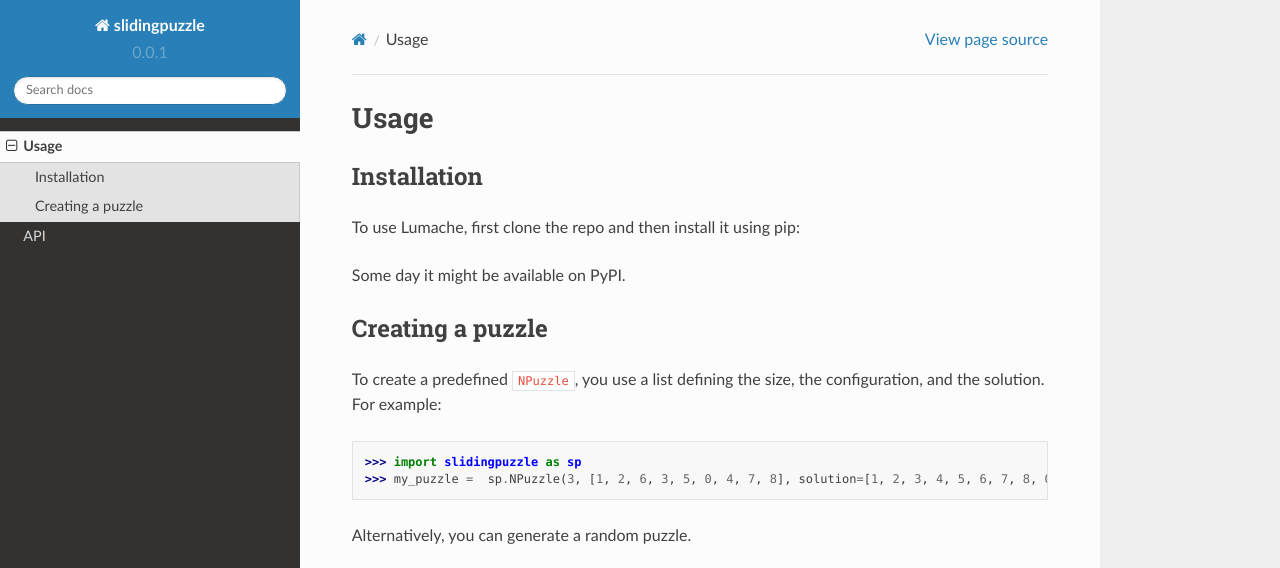
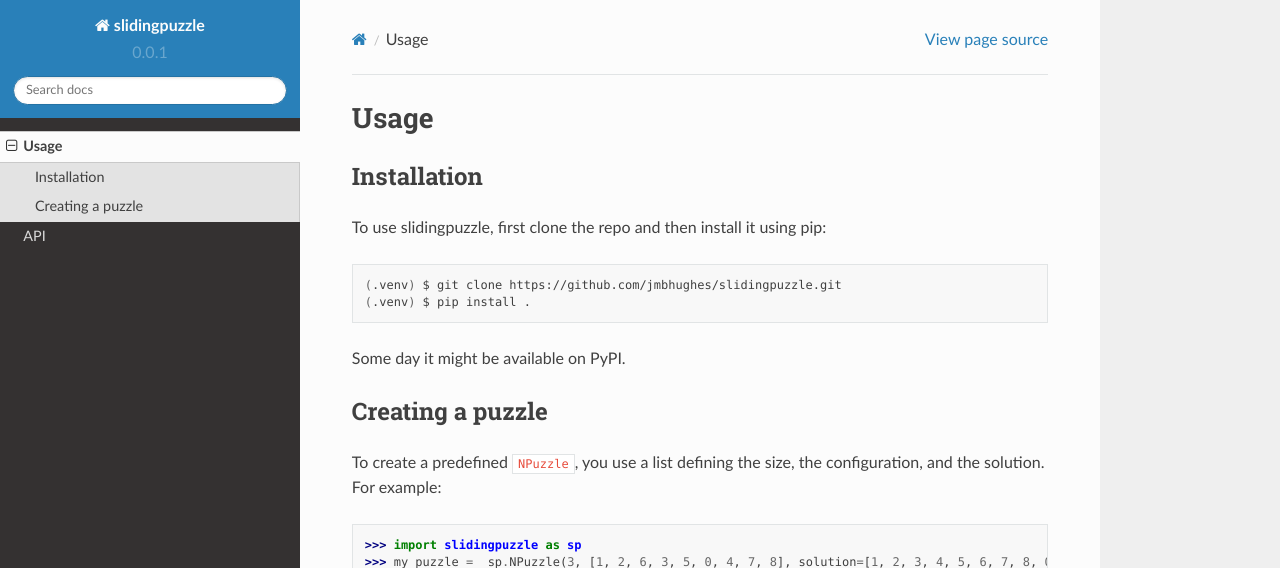
Before and after one commit to jmbhughes/slidingpuzzle, a Sphinx documentation site: the page built from docs/source/usage.rst, in a window 1280 px wide and 1127 px high, cut to the strip 0-568 px from the top of the window. Built offline with Sphinx 7.4.7 and the Read the Docs theme 2.0.0, drawn with Linux system fonts in a browser that asks for light colours.

Commit message:
fixed small documentation bugs

```diff
--- a/docs/source/usage.rst
+++ b/docs/source/usage.rst
@@ -6,9 +6,10 @@ Usage
 Installation
 ------------
 
-To use Lumache, first clone the repo and then install it using pip:
+To use slidingpuzzle, first clone the repo and then install it using pip:
 
-.. code-block:: console
+.. code-block:: bash
+
    (.venv) $ git clone https://github.com/jmbhughes/slidingpuzzle.git
    (.venv) $ pip install .
 
```
Also changed, not shown: other parts of docs/source/usage.rst (+1 -1 lines).
